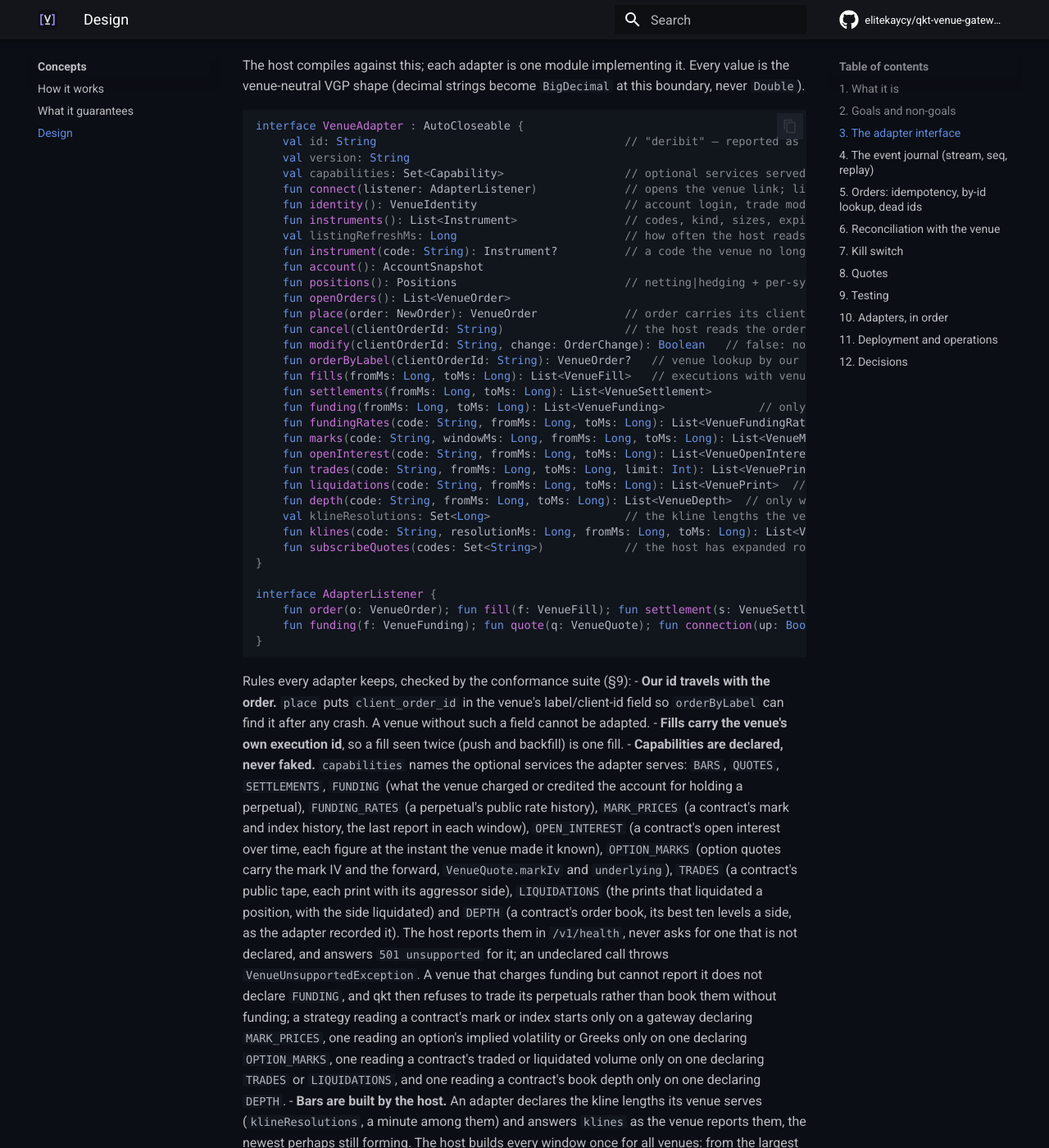
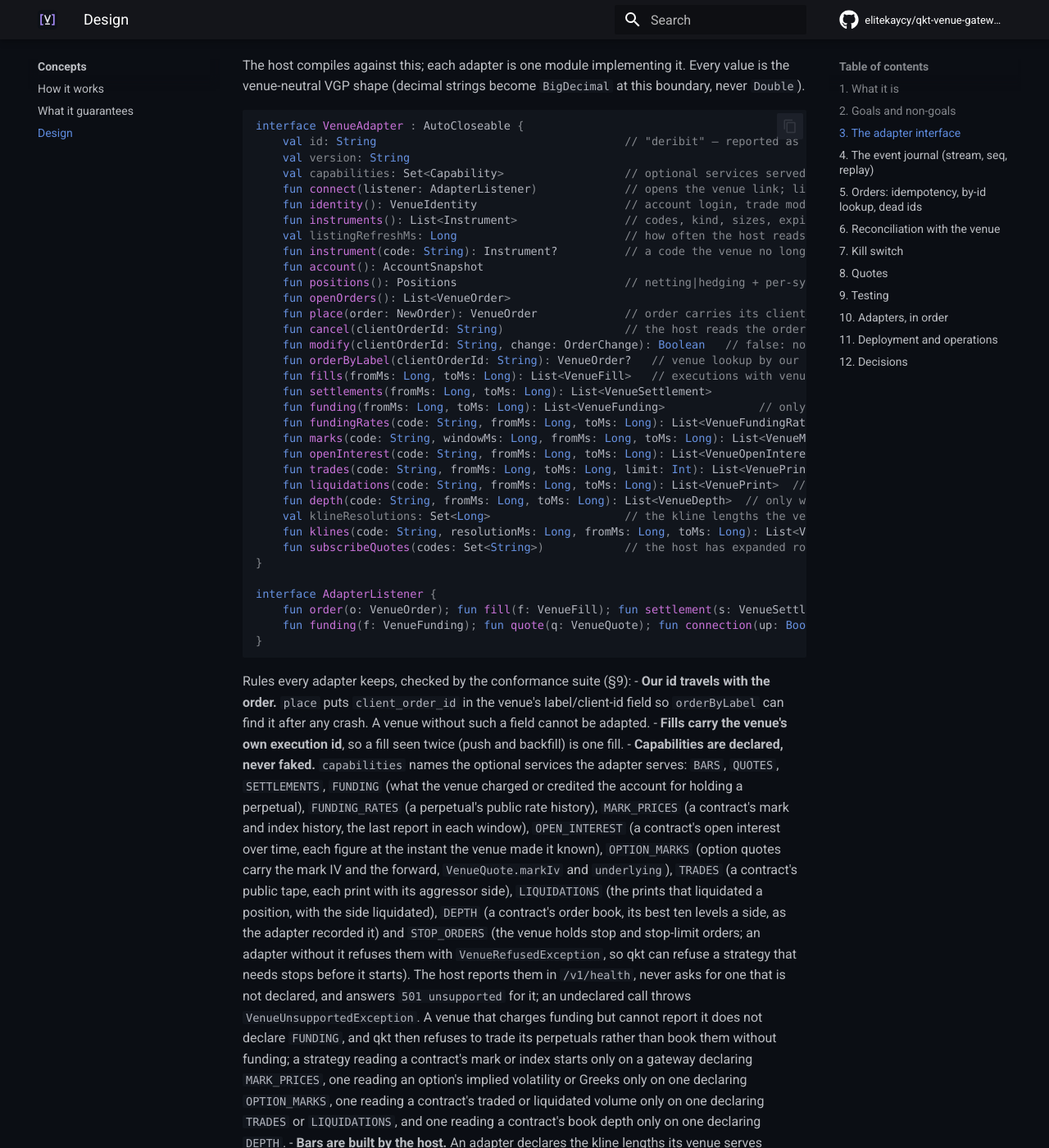
Before and after one commit to elitekaycy/qkt-venue-gateway, an MkDocs documentation site: the page built from docs/design.md, in a window 1280 px wide and 1400 px high, scrolled down 2326 px. Shown: the whole window at 82% size. Built offline with MkDocs 1.6.1 and Material for MkDocs 9.7.7, drawn with Linux system fonts in a browser that asks for light colours; comment, search, counter and statistics services are not loaded.

Commit message:
docs(wire): describe tick ranges and the stop orders capability

```diff
--- a/docs/design.md
+++ b/docs/design.md
@@ -77,7 +77,7 @@ interface VenueAdapter : AutoCloseable {
     val capabilities: Set<Capability>                  // optional services served (default: bars, quotes, settlements)
     fun connect(listener: AdapterListener)             // opens the venue link; listener gets pushes
     fun identity(): VenueIdentity                      // account login, trade mode (demo|real), currency
-    fun instruments(): List<Instrument>                // codes, kind, sizes, expiry/strike/right/underlying, event terms
+    fun instruments(): List<Instrument>                // codes, kind, sizes, expiry/strike/right/underlying, event terms, tick ranges
     val listingRefreshMs: Long                         // how often the host reads instruments() (default a minute)
     fun instrument(code: String): Instrument?          // a code the venue no longer lists, when it can look it up (default null)
     fun account(): AccountSnapshot
@@ -118,8 +118,9 @@ Rules every adapter keeps, checked by the conformance suite (§9):
   interest over time, each figure at the instant the venue made it known), `OPTION_MARKS` (option quotes
   carry the mark IV and the forward, `VenueQuote.markIv` and `underlying`), `TRADES` (a contract's public
   tape, each print with its aggressor side), `LIQUIDATIONS` (the prints that liquidated a position, with
-  the side liquidated) and `DEPTH` (a contract's order book, its best ten levels a side, as the adapter
-  recorded it). The host reports them in
+  the side liquidated), `DEPTH` (a contract's order book, its best ten levels a side, as the adapter
+  recorded it) and `STOP_ORDERS` (the venue holds stop and stop-limit orders; an adapter without it refuses them
+  with `VenueRefusedException`, so qkt can refuse a strategy that needs stops before it starts). The host reports them in
   `/v1/health`, never asks for one that is not declared, and answers `501 unsupported` for it; an
   undeclared call throws `VenueUnsupportedException`. A venue that charges funding but cannot report it
   does not declare `FUNDING`, and qkt then refuses to trade its perpetuals rather than book them without
```
Also changed, not shown: docs/vgp-v1-wire.md (+8 -1 lines).
